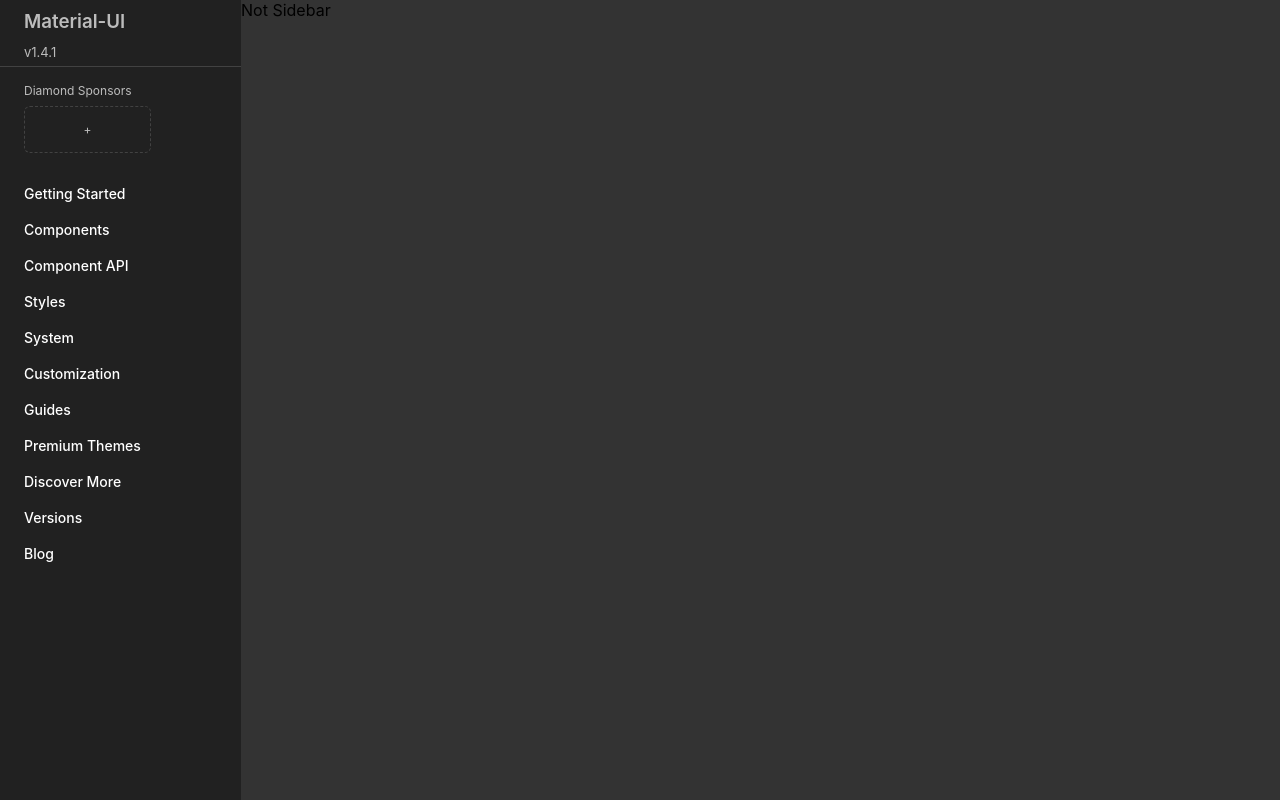
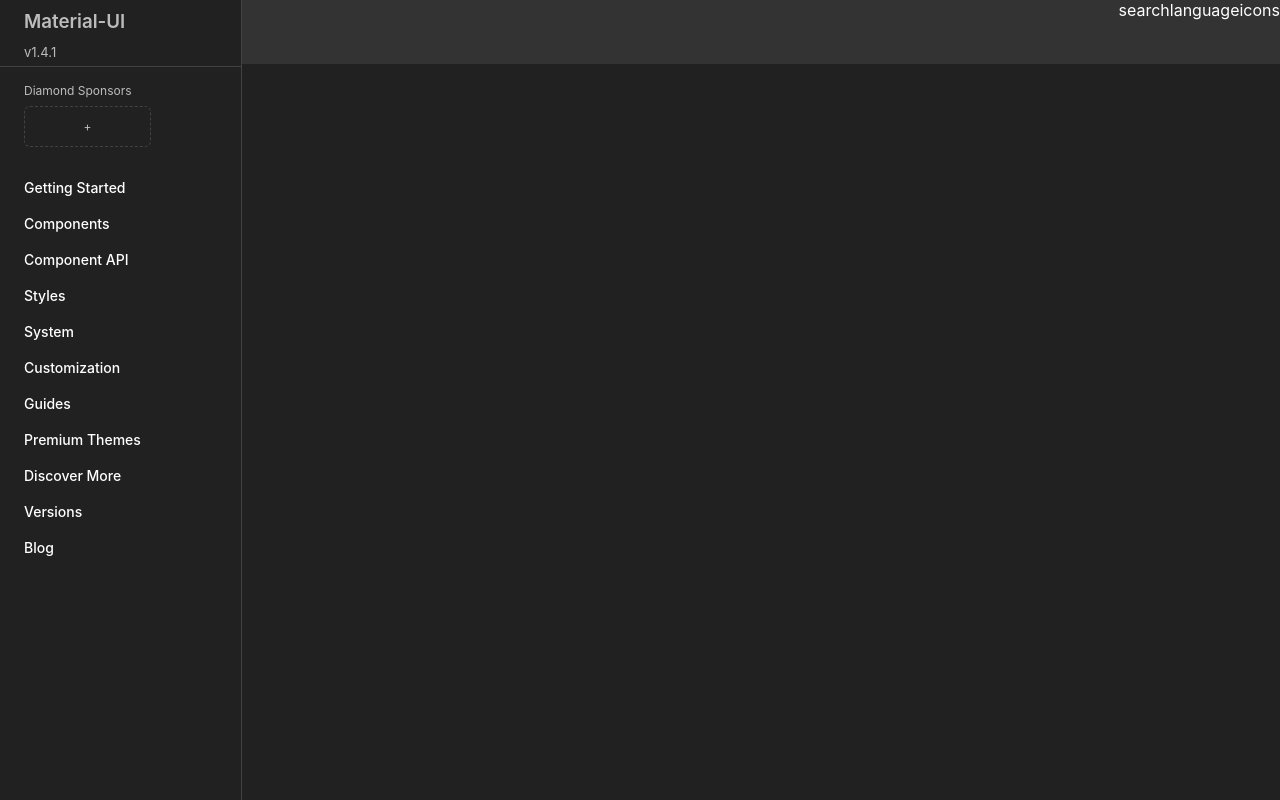
Before and after one commit to djamestaft/material-redesign, a React (Create React App) app: page / in a window 1280 px wide. Built offline with nearby package versions, Linux system fonts and the light colour scheme.

Commit message:
Added top nav start

```diff
--- a/src/App.css
+++ b/src/App.css
@@ -59,10 +59,18 @@
   height: 100vh;
 }
 
+.top-nav {
+  height: 64px;
+  background-color: rgb(51, 51, 51);
+  color: white;
+  display: flex;
+  justify-content: flex-end;
+}
+
 .plus-box-button {
   border: 1px dashed rgba(255, 255, 255,.15);
   text-align: center;
-  padding: 15px 0;
+  padding: 12px 0;
   border-radius: 6px;
   margin: 8px 66px 0 0;
 }
@@ -89,6 +97,7 @@
   flex-basis: 15rem;
   flex-grow: 1;
   background-color:#212121; /* Black */
+  border-right: 1px solid rgba(255, 255, 255,.15);
 }
 
 .not-sidebar {
@@ -96,7 +105,7 @@
   flex-basis: 0;
   flex-grow: 999;
   min-width: calc(50% - 1rem);
-  background-color:#333; /* Black */
+  background-color: #212121;
 }
 
 .-link {
--- a/src/App.js
+++ b/src/App.js
@@ -30,7 +30,19 @@
             </ul>
           </div>
         </div>
-        <div className="not-sidebar">Not Sidebar</div>
+        <div className="not-sidebar">
+          <div className="top-nav">
+            <div>
+              search
+            </div>
+            <div>
+              language
+            </div>
+            <div>
+              icons
+            </div>
+          </div>
+        </div>
       </div>
     </div>
   );
```
